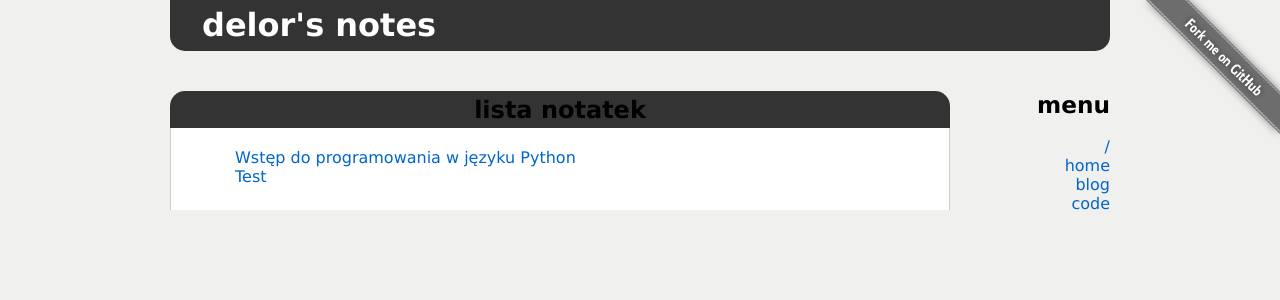
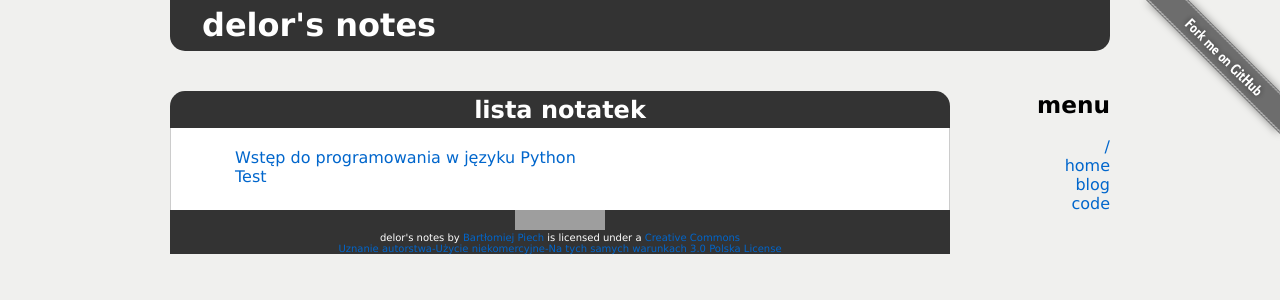
Before and after one commit to delor/delor.github.com, a Jekyll site: the page built from index.html, in a window 1280 px wide. Shown: the top 300 px of the page. Built offline with Jekyll 4.4.1, drawn with Linux system fonts in a browser that asks for light colours; Markdown is read by kramdown in place of the engine named in the settings; grey boxes are pictures that could not be loaded.

Commit message:
added footer with CC license

```diff
--- a/_layouts/default.html
+++ b/_layouts/default.html
@@ -20,6 +20,19 @@
     <div class="container_12">
       <div class="grid_10">
           {{ content }}
+          <div id="footer">
+              <p>
+              <a href="http://creativecommons.org/licenses/by-nc-sa/3.0/pl/" rel="license">
+                  <img src="http://i.creativecommons.org/l/by-nc-sa/3.0/pl/80x15.png" style="border-width: 0pt;" alt="Creative Commons License">
+              </a>
+              <br />
+              <span property="dc:title" xmlns:dc="http://purl.org/dc/elements/1.1/">delor's notes</span> by
+              <a rel="cc:attributionURL" property="cc:attributionName" href="http://delor.github.com" xmlns:cc="http://creativecommons.org/ns#">Bartłomiej Piech</a>
+              is licensed under a <a href="http://creativecommons.org/licenses/by-nc-sa/3.0/pl/" rel="license">Creative Commons
+              <br />
+              Uznanie autorstwa-Użycie niekomercyjne-Na tych samych warunkach 3.0 Polska License</a>
+              </p>
+          </div>
       </div>
       <div class="grid_2">
         <div id="menu">
--- a/css/styles.css
+++ b/css/styles.css
@@ -41,7 +41,13 @@ h2 { font-size: 145%; }
     text-align: center;
 }
 
-#header h1 { font-size: x-large; margin: 0; padding: 0.2em 1em; }
+#header h1 {
+    font-size: x-large;
+    margin: 0;
+    padding: 0.2em 1em;
+    color: white;
+}
+
 #header h1 a, #header h1 a:visited { color: white; }
 #header p { font-size: small; margin: 0; padding: 0; color: white; }
 
@@ -60,7 +66,18 @@ h2 { font-size: 145%; }
 #menu ul { list-style-type: none; }
 #menu li a { display: block; }
 
-#footer { clear:both; padding:5px 10px; border-style: solid; border-color: gray; border-width: 1px 0 0; }
-#footer p { text-align: right; font-size: small; margin: 0; }
-#footer a { text-decoration: none; }
-#footer a:hover { color: black; }
+#footer {
+    -moz-border-radius-bottomleft: 15px;
+    -moz-border-radius-bottomright: 15px;
+    background-color: #333;
+    color: white;
+}
+#footer p {
+    text-align: center;
+    font-size: x-small;
+    margin: 0;
+}
+
+#footer a, #footer a:hover {
+    text-decoration: none;
+}
```
